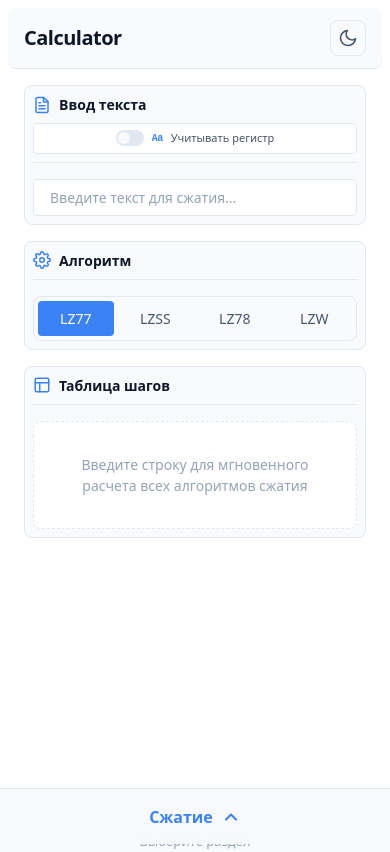
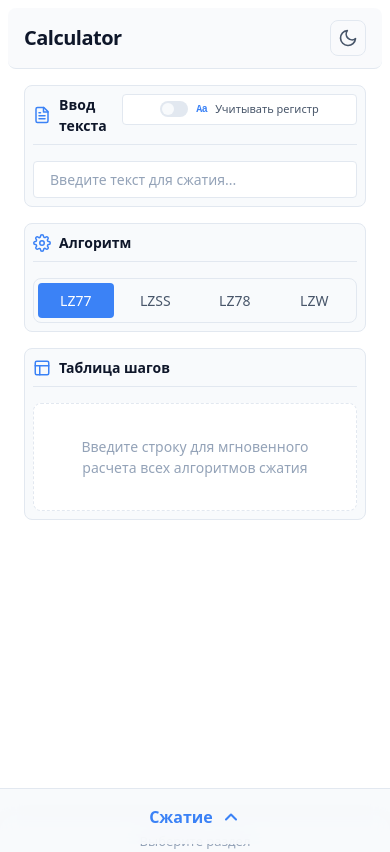
Before and after one commit to koupcls/Calculator, a Vue app in the folder app/: page /#/compression in a window 390 px wide. Built offline with nearby package versions, Linux system fonts and the light colour scheme.

Commit message:
fix(copy button): column -> flex

```diff
--- a/app/src/components/cipher/CipherChain.vue
+++ b/app/src/components/cipher/CipherChain.vue
@@ -239,7 +239,7 @@ const finalOutput = computed(() =>
   }
 
   .section-header {
-    flex-direction: column;
+    flex-direction: row;
     align-items: flex-start;
     gap: var(--spacing-sm);
   }
--- a/app/src/views/CompressionView.vue
+++ b/app/src/views/CompressionView.vue
@@ -274,17 +274,13 @@ const tableConfig = computed<TableConfig>(() => {
   }
 
   .section-header {
-    flex-direction: column;
+    flex-direction: row;
     align-items: flex-start;
     gap: var(--spacing-sm);
   }
 
   .actions {
     flex-direction: column-reverse;
-    width: 100%;
-  }
-
-  .actions .copy-btn {
     width: 100%;
   }
 }
```
